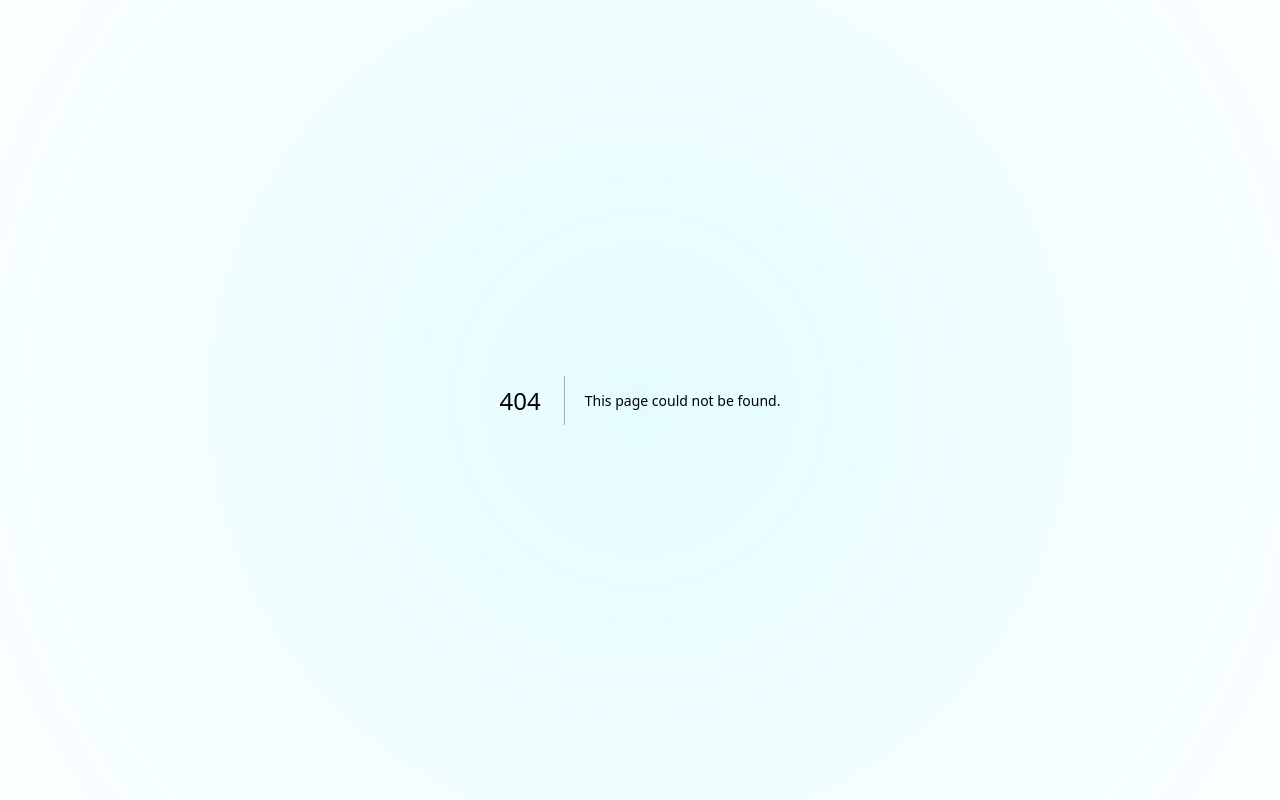
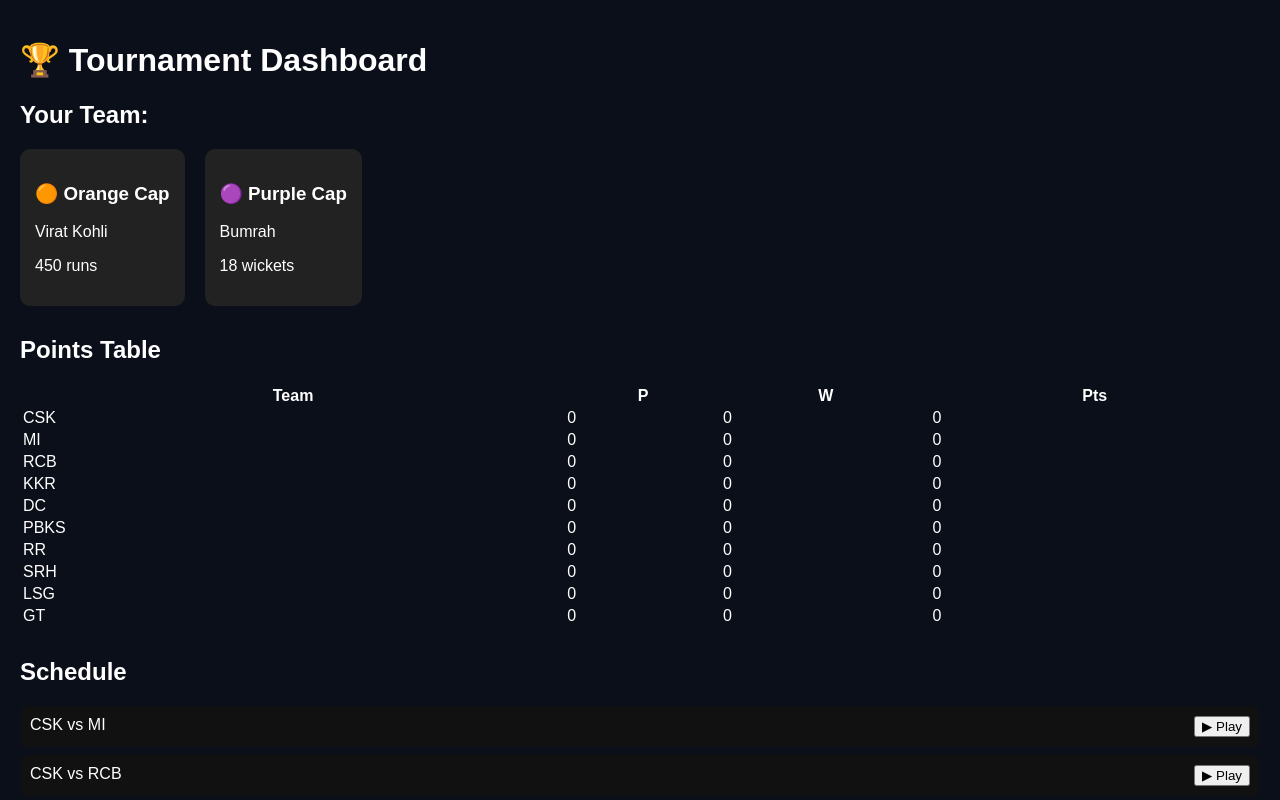
Before and after one commit to Vishal091/ipl-simulator, a Next.js app in the folder frontend/: page /tournament/dashboard in a window 1280 px wide. Before the commit this address had no page. Shown: the top 800 px of the page. Built offline with nearby package versions, Linux system fonts and the light colour scheme.

Commit message:
Create page.js

```diff
--- /dev/null
+++ b/frontend/app/tournament/dashboard/page.js
@@ -0,0 +1,135 @@
+"use client";
+import { useEffect, useState } from "react";
+
+export default function Dashboard() {
+  const API = "https://ipl-simulator-tb8n.onrender.com";
+
+  const [team, setTeam] = useState("");
+  const [schedule, setSchedule] = useState([]);
+  const [points, setPoints] = useState([]);
+  const [orangeCap, setOrangeCap] = useState(null);
+  const [purpleCap, setPurpleCap] = useState(null);
+
+  useEffect(() => {
+    const selected = localStorage.getItem("selectedTeam");
+    setTeam(selected);
+
+    generateMockData(); // temp (we upgrade backend later)
+  }, []);
+
+  // ================= MOCK DATA (TEMP) =================
+  const generateMockData = () => {
+    const teams = ["CSK","MI","RCB","KKR","DC","PBKS","RR","SRH","LSG","GT"];
+
+    // schedule
+    let sched = [];
+    for (let i = 0; i < teams.length; i++) {
+      for (let j = i + 1; j < teams.length; j++) {
+        sched.push({
+          team1: teams[i],
+          team2: teams[j],
+          played: false
+        });
+      }
+    }
+
+    // points
+    let pts = teams.map(t => ({
+      team: t,
+      played: 0,
+      wins: 0,
+      points: 0
+    }));
+
+    // caps
+    setOrangeCap({ name: "Virat Kohli", runs: 450 });
+    setPurpleCap({ name: "Bumrah", wickets: 18 });
+
+    setSchedule(sched.slice(0, 10)); // show first 10 matches
+    setPoints(pts);
+  };
+
+  return (
+    <div style={{
+      background: "#0B0F1A",
+      color: "white",
+      minHeight: "100vh",
+      padding: "20px"
+    }}>
+      <h1>🏆 Tournament Dashboard</h1>
+      <h2>Your Team: {team}</h2>
+
+      {/* ================= CAPS ================= */}
+      <div style={{ display: "flex", gap: "20px", marginTop: "20px" }}>
+
+        <div style={{
+          padding: "15px",
+          background: "#222",
+          borderRadius: "10px"
+        }}>
+          <h3>🟠 Orange Cap</h3>
+          <p>{orangeCap?.name}</p>
+          <p>{orangeCap?.runs} runs</p>
+        </div>
+
+        <div style={{
+          padding: "15px",
+          background: "#222",
+          borderRadius: "10px"
+        }}>
+          <h3>🟣 Purple Cap</h3>
+          <p>{purpleCap?.name}</p>
+          <p>{purpleCap?.wickets} wickets</p>
+        </div>
+
+      </div>
+
+      {/* ================= POINTS TABLE ================= */}
+      <h2 style={{ marginTop: "30px" }}>Points Table</h2>
+
+      <table style={{ width: "100%", marginTop: "10px" }}>
+        <thead>
+          <tr>
+            <th>Team</th>
+            <th>P</th>
+            <th>W</th>
+            <th>Pts</th>
+          </tr>
+        </thead>
+
+        <tbody>
+          {points.map((t, i) => (
+            <tr key={i}>
+              <td>{t.team}</td>
+              <td>{t.played}</td>
+              <td>{t.wins}</td>
+              <td>{t.points}</td>
+            </tr>
+          ))}
+        </tbody>
+      </table>
+
+      {/* ================= SCHEDULE ================= */}
+      <h2 style={{ marginTop: "30px" }}>Schedule</h2>
+
+      {schedule.map((m, i) => (
+        <div key={i} style={{
+          padding: "10px",
+          marginTop: "8px",
+          background: "#111",
+          borderRadius: "8px",
+          display: "flex",
+          justifyContent: "space-between"
+        }}>
+          <span>{m.team1} vs {m.team2}</span>
+
+          <button
+            onClick={() => alert("Match simulation coming next")}
+          >
+            ▶ Play
+          </button>
+        </div>
+      ))}
+    </div>
+  );
+}
```
